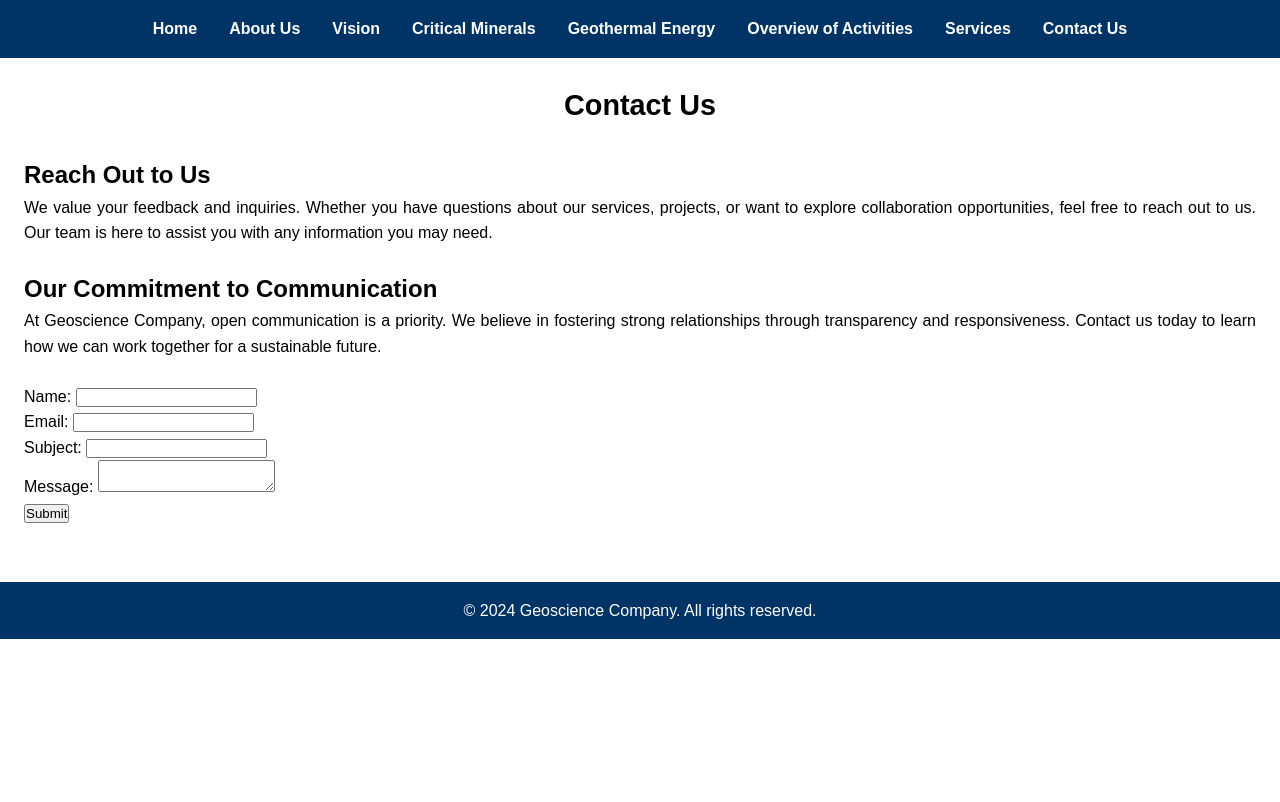
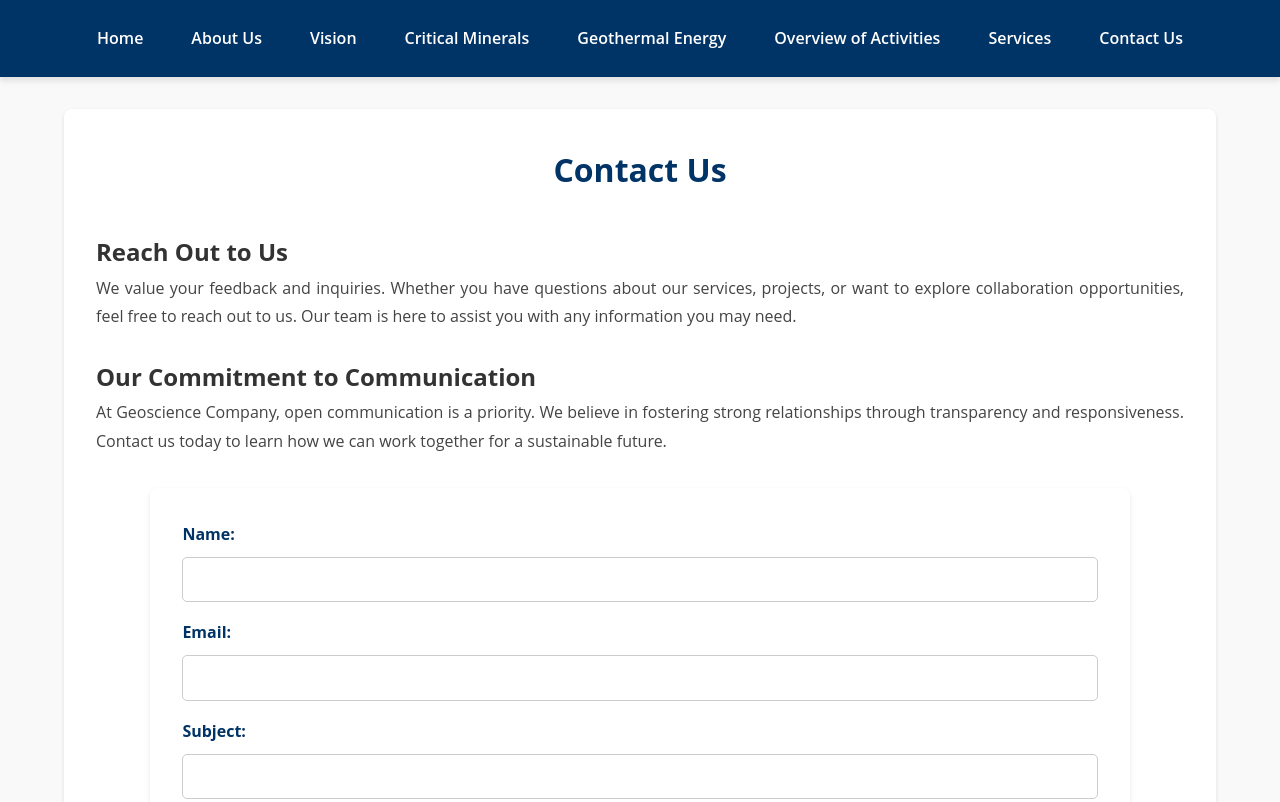
Before and after one commit to monganm/SI339-Final-Project, a plain HTML site: page pages/contact.html in a window 1280 px wide. Shown: the top 802 px of the page. Drawn offline with Linux system fonts and the light colour scheme.

Commit message:
contact form styled

```diff
--- a/style.css
+++ b/style.css
@@ -6,103 +6,94 @@
 }
 
 body {
-    font-family: Arial, sans-serif;
-    line-height: 1.6;
-    margin: 0;
-    padding: 0;
+    font-family: 'Open Sans', Arial, sans-serif;
+    line-height: 1.8;
+    background-color: #f9f9f9;
+    color: #333;
 }
 
 /* Header and Navigation */
 header {
     background-color: #003366;
     color: white;
-    padding: 1em 0;
-    position: relative;
+    padding: 1.5em 0;
+    text-align: center;
+    box-shadow: 0 4px 6px rgba(0, 0, 0, 0.1);
 }
 
 nav ul {
     list-style: none;
     display: flex;
-    flex-wrap: wrap; /* Allow navigation to wrap for smaller screens */
     justify-content: center;
+    flex-wrap: wrap; /* Flexibility for smaller screens */
     gap: 1em;
     padding: 0;
-    width: 100%;
 }
 
 nav ul li a {
     color: white;
+    font-weight: 600;
+    padding: 0.5em 1em;
     text-decoration: none;
-    font-weight: bold;
-    padding: 0.5em;
-    border-radius: 4px;
-    transition: background-color 0.3s ease;
+    border-radius: 5px;
+    transition: background-color 0.3s ease, transform 0.2s ease;
 }
 
 nav ul li a:hover,
 nav ul li a:focus {
     background-color: #00509e;
+    transform: scale(1.05);
 }
 
 /* Hamburger Menu */
 .hamburger {
-    display: none; /* Hidden on larger screens */
-    font-size: 2.5em; /* Adjusted size for better visibility */
+    display: none;
+    font-size: 2rem;
+    position: absolute;
+    top: 1em;
+    right: 1em;
+    color: #ffcc00;
     background: none;
     border: none;
-    color: #ffcc00; /* Bright yellow for visibility */
     cursor: pointer;
-    position: fixed; /* Stays in the top-right corner */
-    top: 0.5em; /* Space from the top */
-    right: 0.5em; /* Space from the right */
-    z-index: 10; /* Ensure it appears above all other elements */
-}
-
-.hamburger:hover,
-.hamburger:focus {
-    color: #ffcc00; /* Keep it yellow on hover or focus */
-    transform: scale(1.1); /* Optional: Slightly enlarge on hover for interactivity */
-    transition: transform 0.2s ease; /* Smooth scaling effect */
+    z-index: 100;
 }
 
 /* Main Content */
 main {
-    padding: 1.5em;
+    padding: 2em;
+    background-color: white;
+    margin: 2em auto;
+    border-radius: 8px;
+    box-shadow: 0 2px 4px rgba(0, 0, 0, 0.1);
+    width: 90%; /* Flexible width */
 }
 
 main h1 {
+    font-size: 2rem;
+    color: #003366;
     text-align: center;
-    font-size: 1.8em;
     margin-bottom: 1em;
 }
 
 main p {
     text-align: justify;
+    font-size: 1rem;
     margin-bottom: 1.5em;
+    color: #444;
 }
 
-/* Profile Picture Section */
-.profile-picture {
-    display: block;
-    margin: 1em auto;
-    width: 100%;
-    max-width: 120px; /* Ensure size limits */
-    height: auto; /* Maintain aspect ratio */
-    border-radius: 50%;
-    border: 3px solid #003366;
-}
-
+/* Buttons */
 .button {
-    display: block;
-    text-align: center;
+    display: inline-block;
     background-color: #003366;
     color: white;
-    padding: 0.7em 1.5em;
-    margin: 1em auto;
+    padding: 0.7em 1.2em;
+    margin: 1em 0;
     text-decoration: none;
     border-radius: 5px;
+    font-weight: bold;
     transition: background-color 0.3s ease;
-    width: fit-content;
 }
 
 .button:hover,
@@ -115,40 +106,40 @@ footer {
     background-color: #003366;
     color: white;
     text-align: center;
-    padding: 1em 0;
-    margin-top: 2em;
+    padding: 1.5em 0;
+    font-size: 0.9rem;
 }
 
-/* Responsive Design Without max-width */
+/* Responsive Design (No max-width) */
 body {
     font-size: 100%; /* Base font scaling */
 }
 
 @media (orientation: portrait) {
-    .hamburger {
-        display: block; /* Show hamburger menu in portrait view */
-    }
-
     nav ul {
         display: none; /* Hide links initially */
-        flex-direction: column; /* Stacked layout for smaller screens */
+        flex-direction: column;
         align-items: center;
         background-color: #003366;
         padding: 1em;
         position: absolute;
-        top: 100%; /* Position below the header */
+        top: 100%;
         left: 0;
         width: 100%;
     }
 
     nav ul.show {
-        display: flex; /* Show links when toggled */
+        display: flex;
     }
 
     nav ul li a {
         width: 100%;
         text-align: center;
         padding: 1em;
+    }
+
+    .hamburger {
+        display: block; /* Show hamburger in portrait view */
     }
 }
 
@@ -161,3 +152,56 @@ body {
         display: none; /* Hide hamburger in landscape */
     }
 }
+
+/* Contact Form */
+form {
+    background-color: #ffffff;
+    padding: 2em;
+    border-radius: 8px;
+    box-shadow: 0 2px 4px rgba(0, 0, 0, 0.1);
+    width: 90%; /* Flexible width */
+    margin: 2em auto;
+}
+
+form label {
+    display: block;
+    font-weight: bold;
+    margin-bottom: 0.5em;
+    color: #003366;
+}
+
+form input,
+form textarea {
+    width: 100%;
+    padding: 0.8em;
+    margin-bottom: 1em;
+    border: 1px solid #cccccc;
+    border-radius: 5px;
+    font-size: 1rem;
+    transition: border-color 0.3s ease, box-shadow 0.3s ease;
+}
+
+form input:focus,
+form textarea:focus {
+    border-color: #00509e;
+    box-shadow: 0 0 5px rgba(0, 80, 158, 0.5);
+    outline: none;
+}
+
+form button {
+    background-color: #003366;
+    color: white;
+    padding: 0.7em 1.5em;
+    font-size: 1rem;
+    font-weight: bold;
+    border: none;
+    border-radius: 5px;
+    cursor: pointer;
+    transition: background-color 0.3s ease, transform 0.2s ease;
+}
+
+form button:hover,
+form button:focus {
+    background-color: #00509e;
+    transform: scale(1.05);
+}
```
